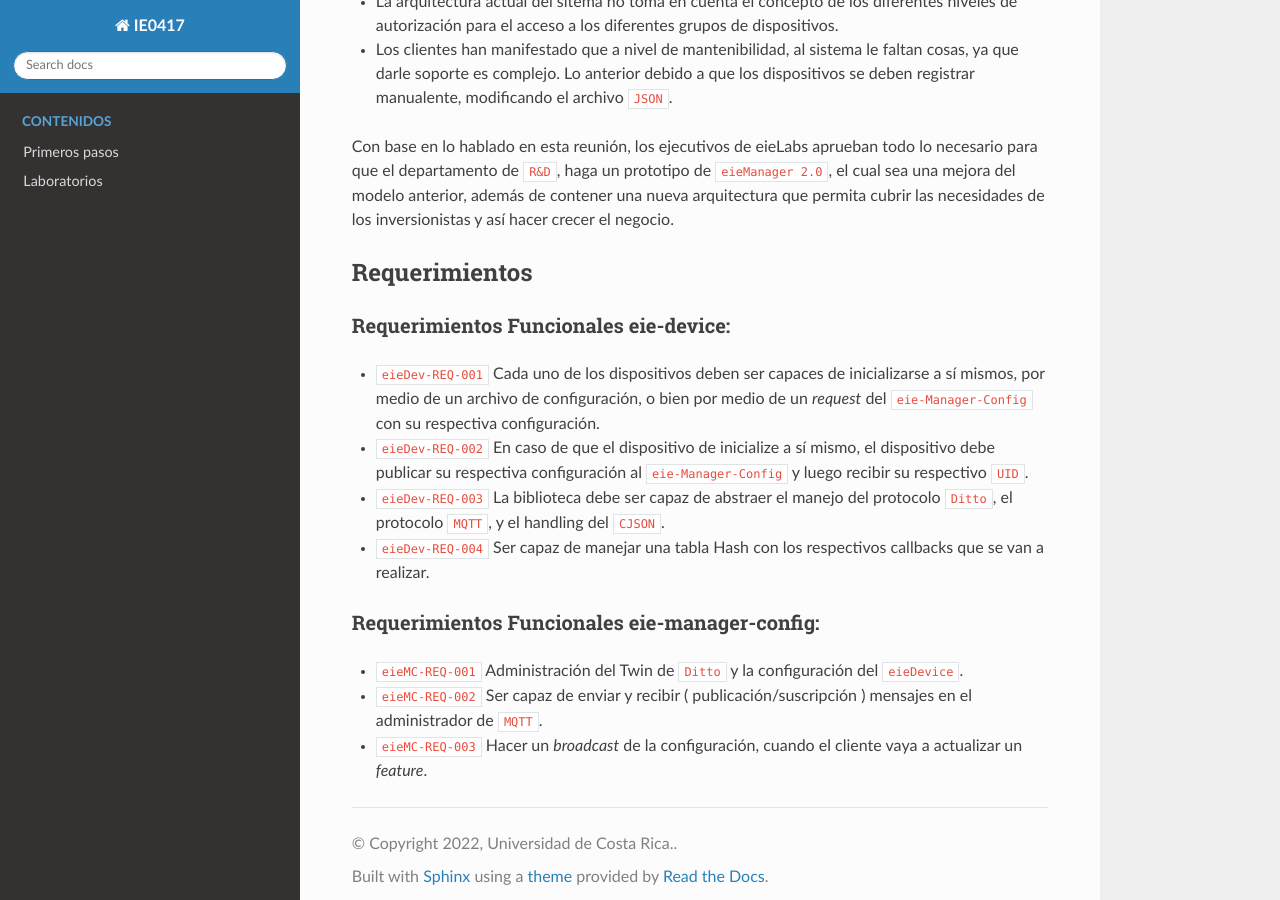
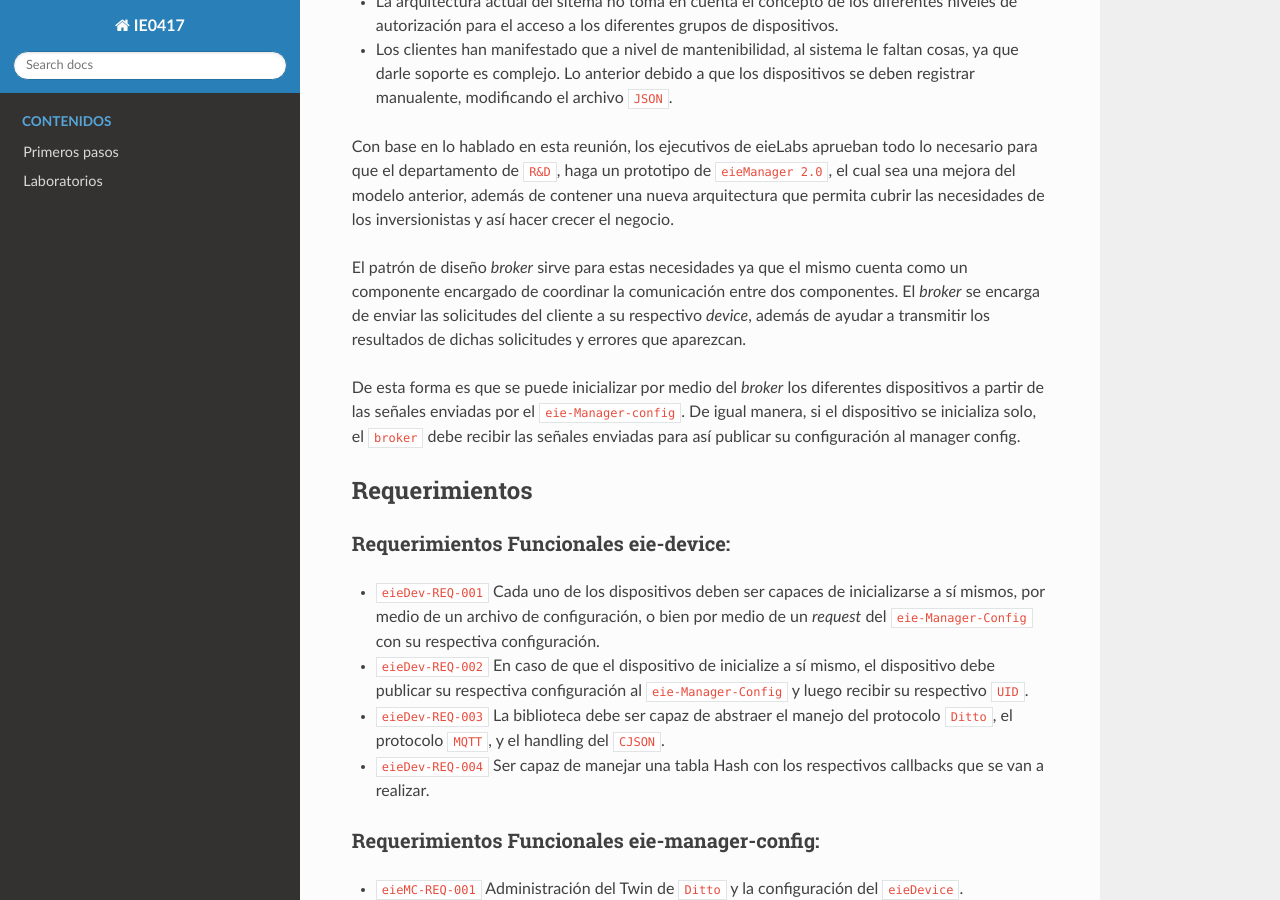
Before and after one commit to gabomora2200/ie0417-B80525, a Sphinx documentation site: the page built from docs/source/labs/Proyecto/proyecto.rst, in a window 1280 px wide and 900 px high, scrolled down 1078 px. Built offline with Sphinx 7.4.7 and the Read the Docs theme 2.0.0, drawn with Linux system fonts in a browser that asks for light colours; pages that are not in the unit, such as notebooks, are missing from menus.

Commit message:
Agregando informacion a la justificacion y requerimientos al rst

```diff
--- a/docs/source/labs/Proyecto/proyecto.rst
+++ b/docs/source/labs/Proyecto/proyecto.rst
@@ -40,6 +40,10 @@ Después de una reunión con los ejecutivos de alto rango de eieLabs, se llamó
 
 Con base en lo hablado en esta reunión, los ejecutivos de eieLabs aprueban todo lo necesario para que el departamento de ``R&D``, haga un prototipo de ``eieManager 2.0``, el cual sea una mejora del modelo anterior, además de contener una nueva arquitectura que permita cubrir las necesidades de los inversionistas y así hacer crecer el negocio.
 
+El patrón de diseño `broker` sirve para estas necesidades ya que el mismo cuenta como un componente encargado de coordinar la comunicación entre dos componentes. El `broker` se encarga de enviar las solicitudes del cliente a su respectivo `device`, además de ayudar a transmitir los resultados de dichas solicitudes y errores que aparezcan.
+
+De esta forma es que se puede inicializar por medio del `broker` los diferentes dispositivos a partir de las señales enviadas por el ``eie-Manager-config``. De igual manera, si el dispositivo se inicializa solo, el ``broker`` debe recibir las señales enviadas para así publicar su configuración al manager config.
+
 Requerimientos
 **************
 
```
